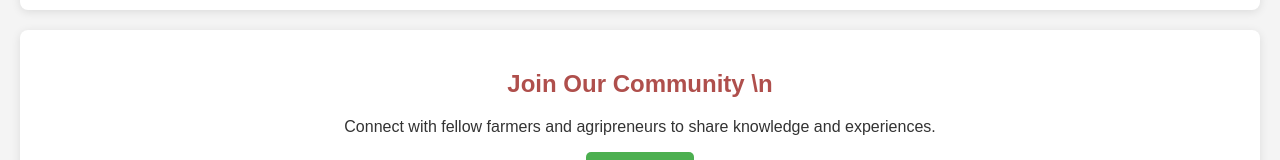
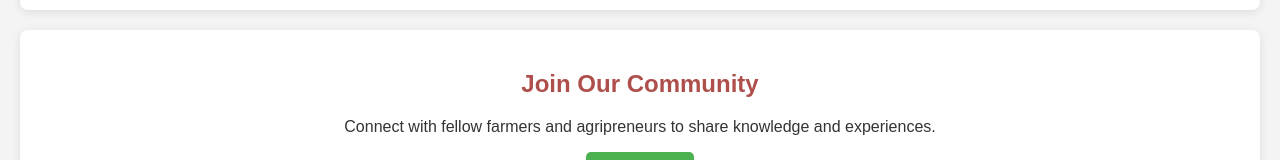
Before and after one commit to Rajdeep-glitch/frontend_Agriculture, a plain HTML site: page community.html in a window 1280 px wide. Shown: the part 521-681 px from the top of the page. Drawn offline with Linux system fonts and the light colour scheme; a script that the page names is missing.

Commit message:
Initial commit

```diff
--- a/community.html
+++ b/community.html
@@ -43,7 +43,7 @@
             <img src="images/community.jpg" alt="Community" style="width:100%; height:auto;">
         </section>
         <section>
-            <h2>Join Our Community  \n</h2>
+            <h2>Join Our Community</h2>
             <p>Connect with fellow farmers and agripreneurs to share knowledge and experiences.</p>
             <button onclick="openForum()">Visit Forum</button>
         </section>
```
